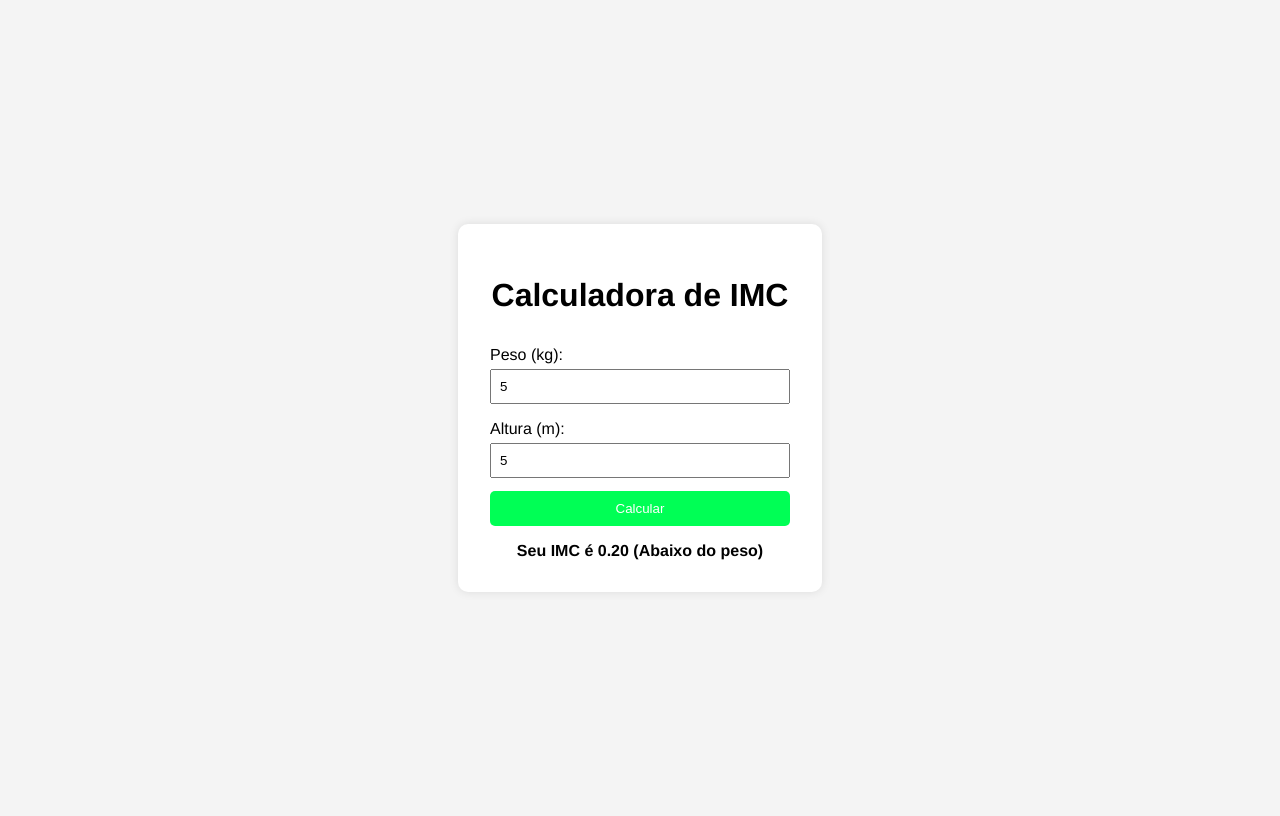
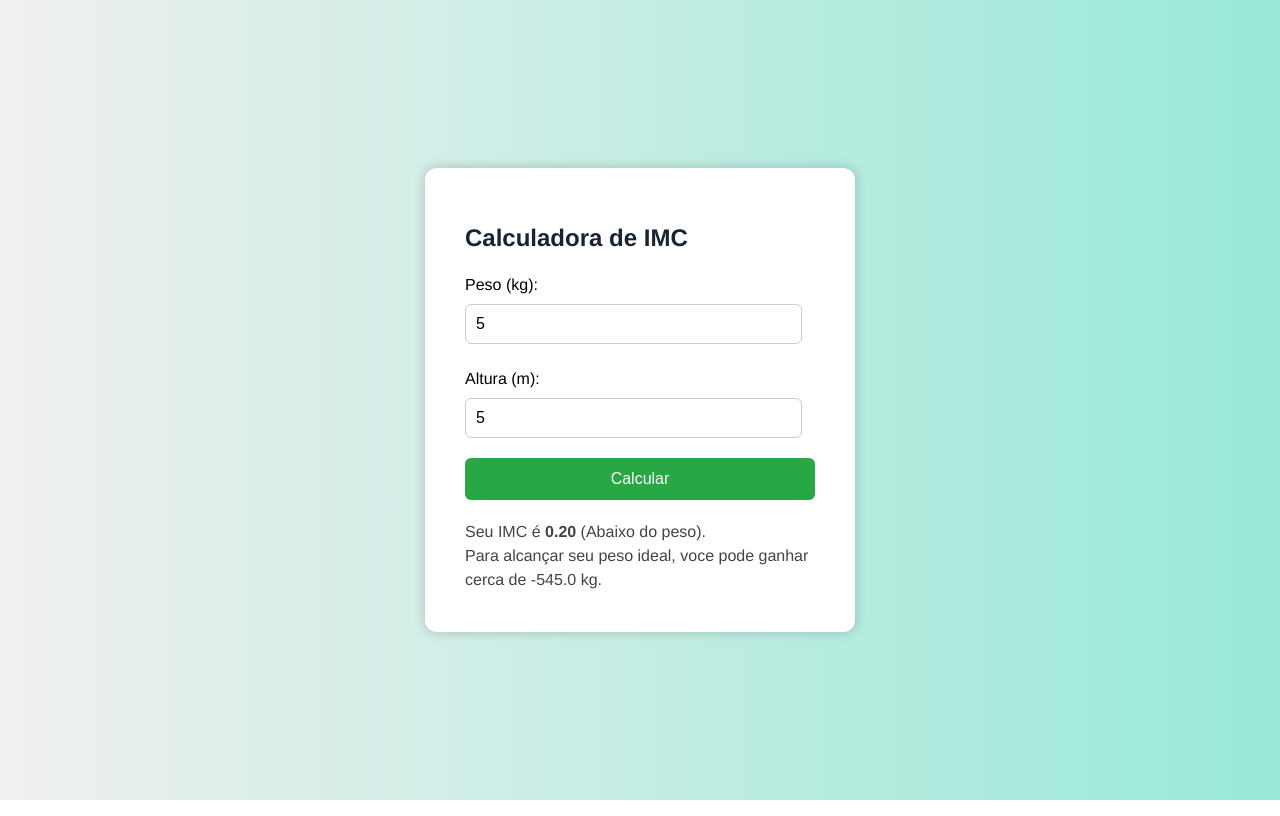
Before and after one commit to egiliarde/calculadora_imc, a plain HTML site: page index.html in a window 1280 px wide. Both pictures are taken after typing "5", "5" into the empty fields and a click on the button "Calcular". Drawn offline with Linux system fonts and the light colour scheme.

Commit message:
atualização no design e lógica

```diff
--- a/script.js
+++ b/script.js
@@ -9,6 +9,8 @@ function calcularIMC() {
     }
     const imc = peso / (altura * altura);
     let classificacao = "";
+    let pesoIdeal = 22 * (altura * altura);
+    let mensagemPesoIdeal = "";
 
     if (imc < 18.5) {
         classificacao = "Abaixo do peso";
@@ -24,5 +26,14 @@ function calcularIMC() {
         classificacao = "Obesidade grau 3";
     }
 
-    resultado.textContent = `Seu IMC é ${imc.toFixed(2)} (${classificacao})`;
+    if (peso > pesoIdeal) {
+        const perder = (peso - pesoIdeal).toFixed(1);
+        mensagemPesoIdeal = `Para alcançar seu peso ideal, voce pode perder cerca de ${perder} kg.`;
+    }   else if (peso < pesoIdeal) {
+        const ganhar = (peso - pesoIdeal).toFixed(1);
+        mensagemPesoIdeal = `Para alcançar seu peso ideal, voce pode ganhar cerca de ${ganhar} kg.`;
+    }   else {
+        mensagemPesoIdeal = `Voce está com o peso ideal, mantenha assim!`
+    }
+    resultado.innerHTML = `Seu IMC é <strong>${imc.toFixed(2)}</strong> (${classificacao}).<br>${mensagemPesoIdeal}`;
 }
--- a/style.css
+++ b/style.css
@@ -1,24 +1,26 @@
 /* style.css */
 body {
     font-family: Helvetica, sans-serif;
-    background-color: #f4f4f4;
+    background: linear-gradient(to right, #f0f0f0, #97e9d7);
     display: flex;
     justify-content: center;
     align-items: center;
     height: 100vh;
+    margin: 0;
 }
 
 .container {
     background-color: white;
-    padding: 2em;
-    border-radius: 10px;
-    box-shadow: 0px 0px 10px rgba(0,0,0,0.1);
-    width: 300px;
+    padding: 40px;
+    border-radius: 12px;
+    box-shadow: 0px 0px 12px rgba(0,0,0,0.2);
+    width: 350px;
 }
 
 h1 {
-    text-align: center;
-    margin-bottom: 1em;
+    margin-bottom: 24px;
+    font-size: 24px;
+    color: #182430;
 }
 
 label{
@@ -27,29 +29,34 @@ label{
 }
 
 input{
-    width: 100%;
-    padding: 8px;
-    margin-top: 5px;
-    box-sizing: border-box;
+    width: 90%;
+    padding: 10px;
+    margin: 10px 0;
+    border: 1px solid #ccc;
+    border-radius: 6px;
+    font-size: 16px;
 }
 
-button{
+button {
     width: 100%;
-    margin-top: 1em;
-    padding: 10px;
-    background-color: #00ff55;
+    padding: 12px;
+    background-color: #28a745;
     color: white;
     border: none;
-    border-radius: 5px;
+    border-radius: 6px;
+    font-size: 16px;
     cursor: pointer;
+    margin-top: 10px;
+    transition: background 0.3s;
 }
 
 button:hover{
-    background-color: #0056b3;
+    background-color: #218838;
 }
 
 #resultado {
-    margin-top: 1em;
-    font-weight: bold;
-    text-align: center;
+    margin-top: 20px;
+    font-size: 16px;
+    color: #444;
+    line-height: 1.5;
 }
```
